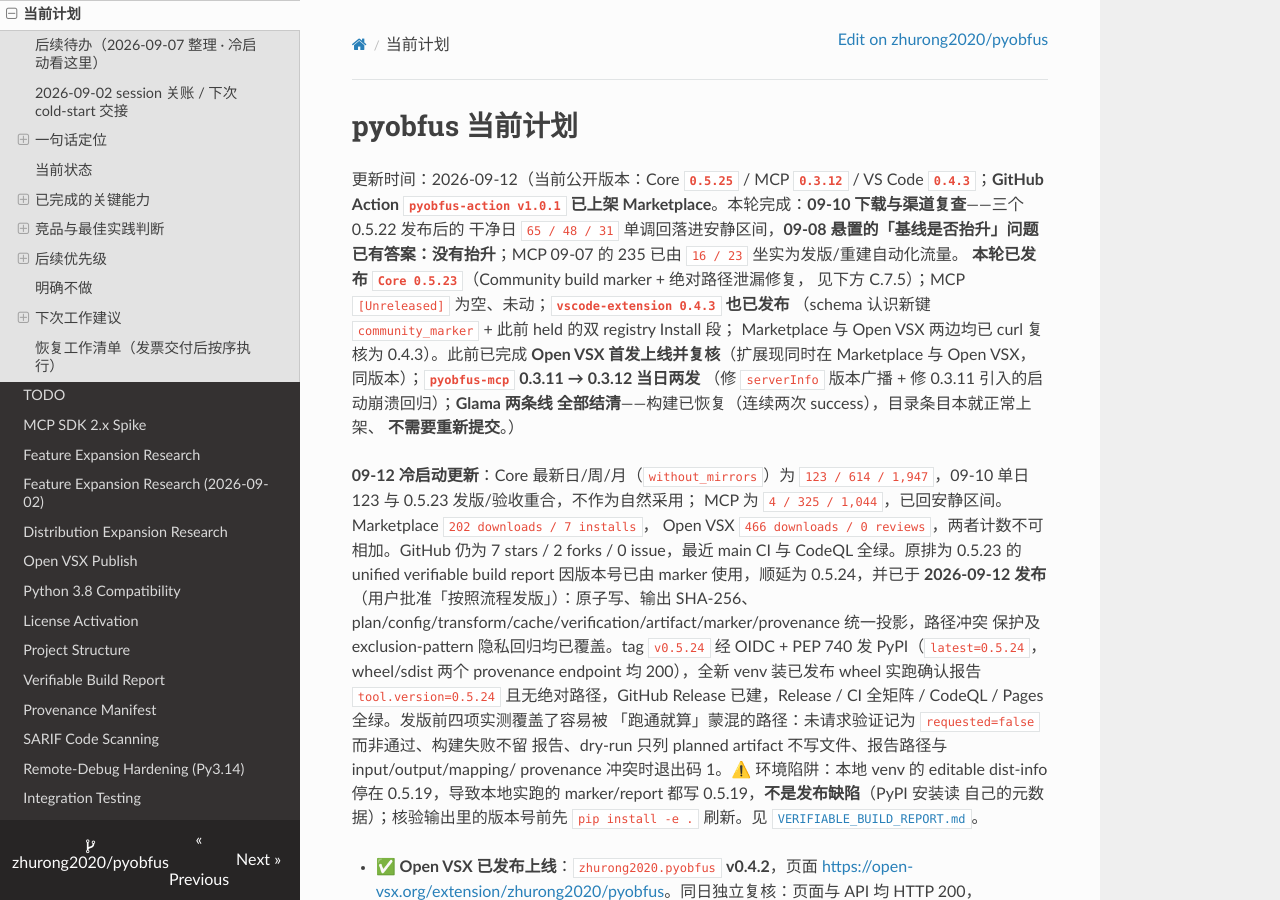
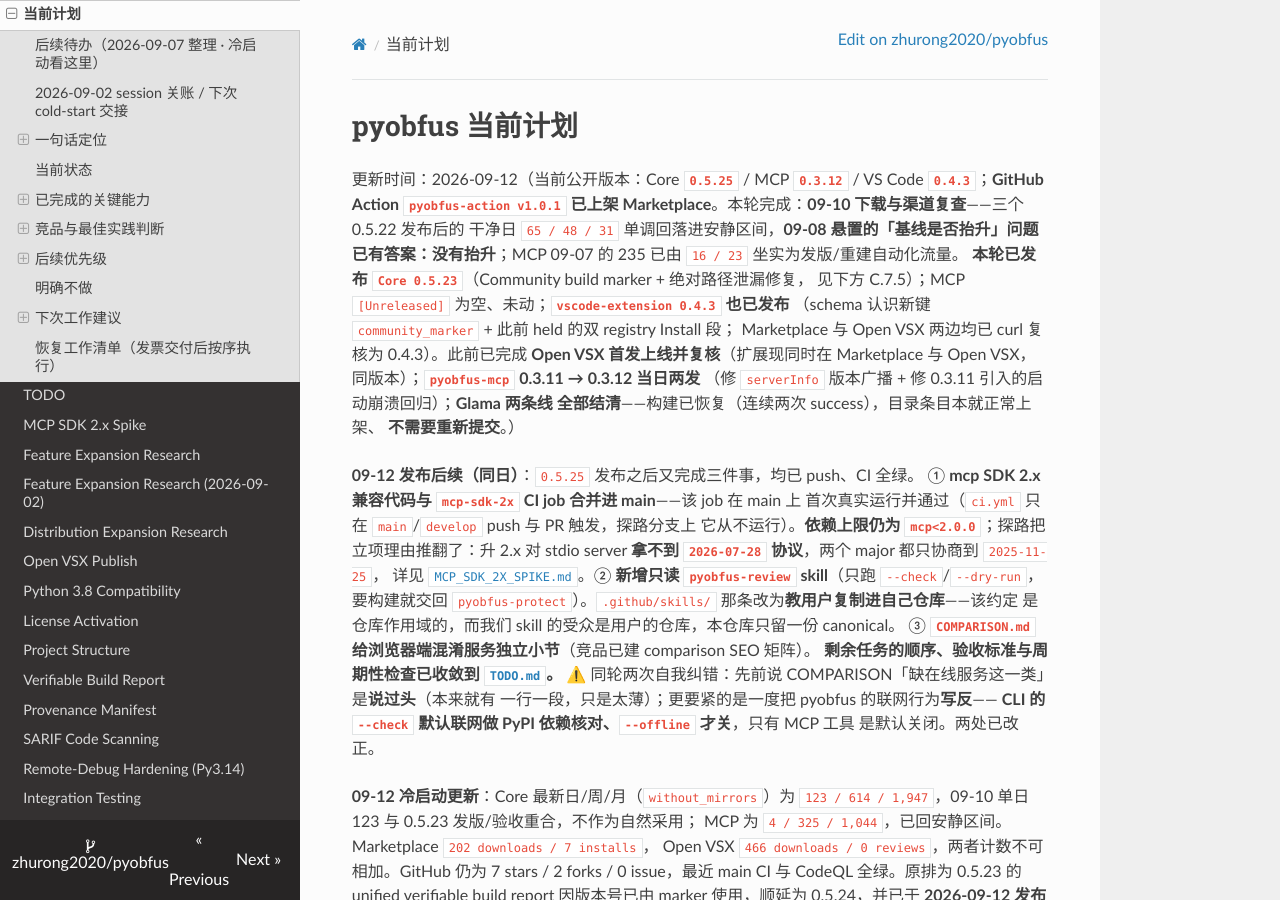
Before and after one commit to zhurong2020/pyobfus, an MkDocs documentation site: the page built from docs/CURRENT_PLAN_ZH.md, in a window 1280 px wide and 900 px high. Built offline with MkDocs 1.6.1, drawn with Linux system fonts in a browser that asks for light colours; nearby versions of some CDN libraries.

Commit message:
docs: bring the planning surfaces up to date with what shipped
The research doc still listed the SDK spike and the review skill as
pending work, and the plan file stopped at the release. Both now say what
happened, including the two corrections made along the way, and both
point at TODO.md for the ordering of what is left.

Also records the .github/skills decision explicitly: the convention is
repository-scoped, so the canonical copy stays under skills/ and users
are told to copy it into their own repo rather than us carrying a second
copy that drifts.

Co-Authored-By: Claude Opus 5 <noreply@anthropic.com>

```diff
--- a/docs/CURRENT_PLAN_ZH.md
+++ b/docs/CURRENT_PLAN_ZH.md
@@ -13,6 +13,22 @@ Marketplace 与 Open VSX，同版本）；**`pyobfus-mcp` 0.3.11 → 0.3.12 当
 （修 `serverInfo` 版本广播 + 修 0.3.11 引入的启动崩溃回归）；**Glama 两条线
 全部结清**——构建已恢复（连续两次 success），目录条目本就正常上架、
 **不需要重新提交**。）
+
+**09-12 发布后续（同日）**：`0.5.25` 发布之后又完成三件事，均已 push、CI 全绿。
+① **mcp SDK 2.x 兼容代码与 `mcp-sdk-2x` CI job 合并进 main**——该 job 在 main 上
+首次真实运行并通过（`ci.yml` 只在 `main`/`develop` push 与 PR 触发，探路分支上
+它从不运行）。**依赖上限仍为 `mcp<2.0.0`**；探路把立项理由推翻了：升 2.x 对
+stdio server **拿不到 `2026-07-28` 协议**，两个 major 都只协商到 `2025-11-25`，
+详见 [`MCP_SDK_2X_SPIKE.md`](MCP_SDK_2X_SPIKE.md)。② **新增只读
+`pyobfus-review` skill**（只跑 `--check`/`--dry-run`，要构建就交回
+`pyobfus-protect`）。`.github/skills/` 那条改为**教用户复制进自己仓库**——该约定
+是仓库作用域的，而我们 skill 的受众是用户的仓库，本仓库只留一份 canonical。
+③ **`COMPARISON.md` 给浏览器端混淆服务独立小节**（竞品已建 comparison SEO 矩阵）。
+**剩余任务的顺序、验收标准与周期性检查已收敛到 [`TODO.md`](TODO.md)。**
+⚠️ 同轮两次自我纠错：先前说 COMPARISON「缺在线服务这一类」是**说过头**（本来就有
+一行一段，只是太薄）；更要紧的是一度把 pyobfus 的联网行为**写反**——
+**CLI 的 `--check` 默认联网做 PyPI 依赖核对、`--offline` 才关**，只有 MCP 工具
+是默认关闭。两处已改正。
 
 **09-12 冷启动更新**：Core 最新日/周/月（`without_mirrors`）为
 `123 / 614 / 1,947`，09-10 单日 123 与 0.5.23 发版/验收重合，不作为自然采用；
```
Also changed, not shown: CLAUDE.md (+5 -0 lines), docs/FEATURE_EXPANSION_RESEARCH_2026-09-12.md (+6 -3 lines), docs/MCP_SDK_2X_SPIKE.md (+4 -2 lines).
